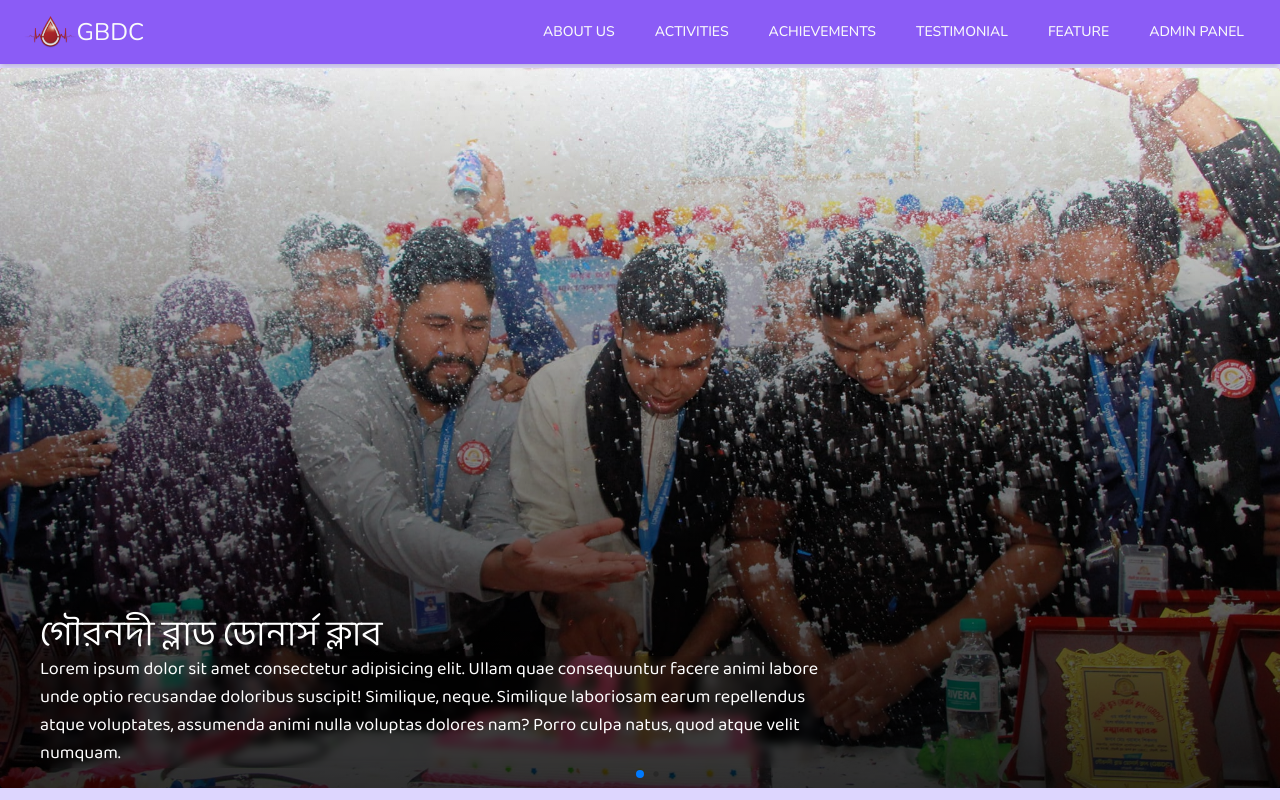
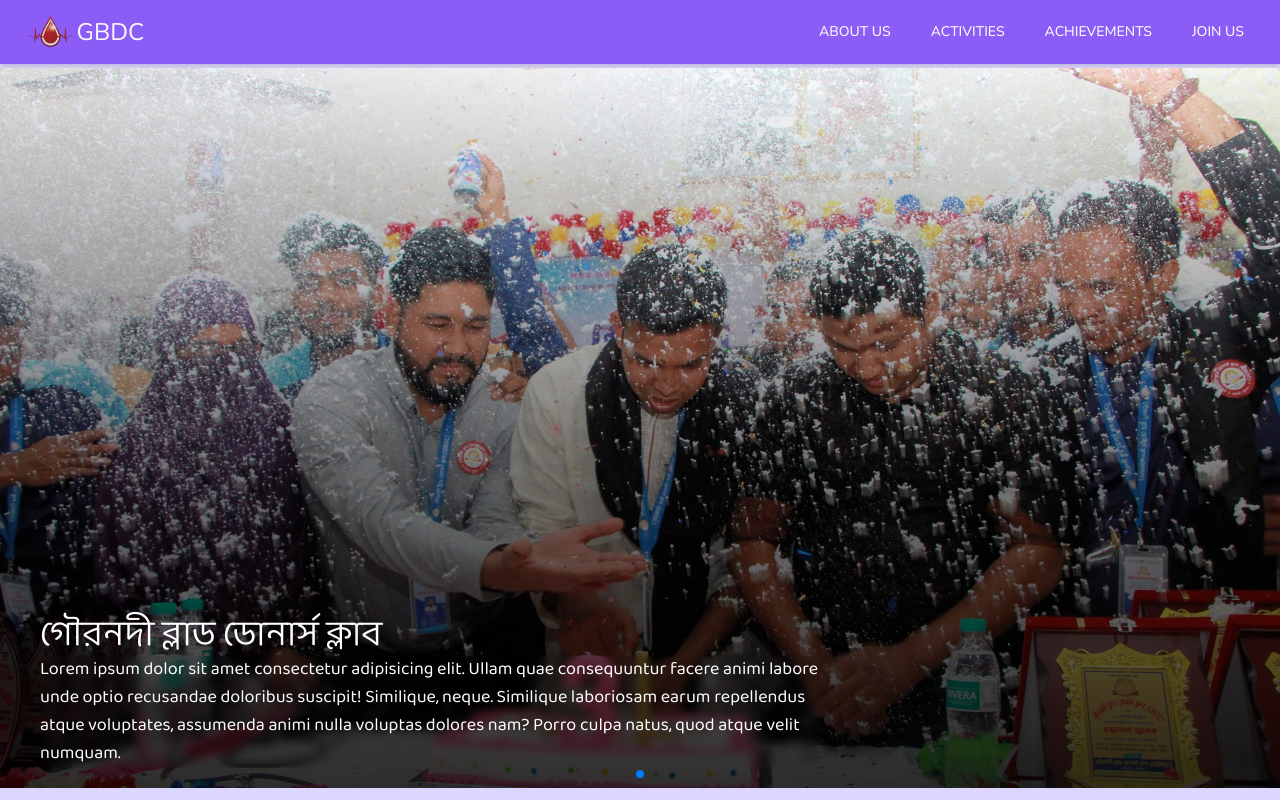
Before and after one commit to AariyanApu/gbdc, a Next.js app in the folder client/: page / in a window 1280 px wide. Shown: the top 800 px of the page. Built offline with nearby package versions, Linux system fonts and the light colour scheme.

Commit message:
added Achievements Section

```diff
--- a/client/src/app/page.jsx
+++ b/client/src/app/page.jsx
@@ -1,11 +1,7 @@
 'use client';
 
-import Hero from '@/sections/Hero';
-import About from '@/sections/About';
 import { banglaFont } from '@/utils/fonts';
-import 'swiper/css/bundle';
-import Work from '@/sections/Work';
-import SuccessRate from '@/sections/SuccessRate';
+import { About, Achievements, Hero, SuccessRate, Work } from '@/sections';
 
 export default function Home() {
   return (
@@ -16,6 +12,7 @@ export default function Home() {
       <About />
       <Work />
       <SuccessRate />
+      <Achievements />
     </main>
   );
 }
--- a/client/src/components/NavBar.jsx
+++ b/client/src/components/NavBar.jsx
@@ -12,9 +12,7 @@ const navigation = [
   { name: 'ABOUT US', href: '#', current: false },
   { name: 'ACTIVITIES', href: '#', current: false },
   { name: 'ACHIEVEMENTS', href: '#', current: false },
-  { name: 'TESTIMONIAL', href: '#', current: false },
-  { name: 'FEATURE', href: '#', current: false },
-  { name: 'ADMIN PANEL', href: '#', current: false },
+  { name: 'JOIN US', href: '#', current: false },
 ];
 
 function classNames(...classes) {
--- /dev/null
+++ b/client/src/sections/Achievements.jsx
@@ -0,0 +1,5 @@
+'use client';
+
+export default function Achievements() {
+  return <div>Achievements</div>;
+}
--- /dev/null
+++ b/client/src/sections/index.js
@@ -0,0 +1,7 @@
+import About from './About';
+import Achievements from './Achievements';
+import Hero from './Hero';
+import SuccessRate from './SuccessRate';
+import Work from './Work';
+
+export { About, Achievements, Hero, SuccessRate, Work };
```
